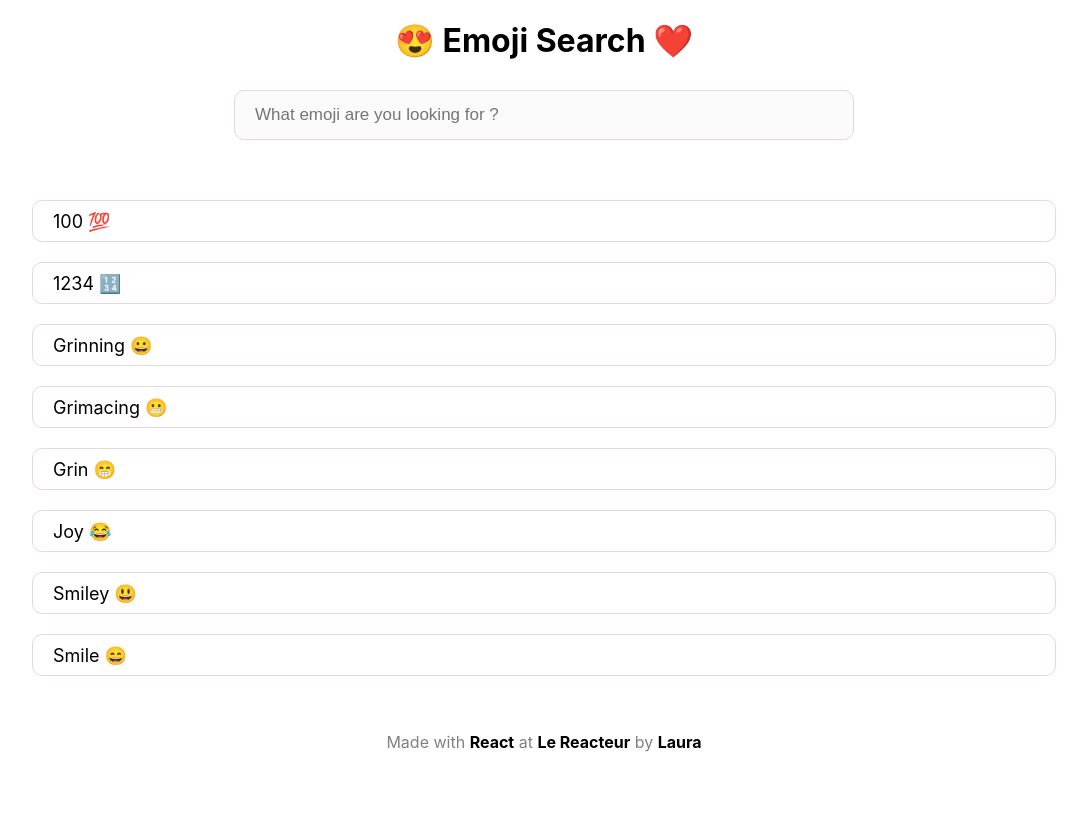
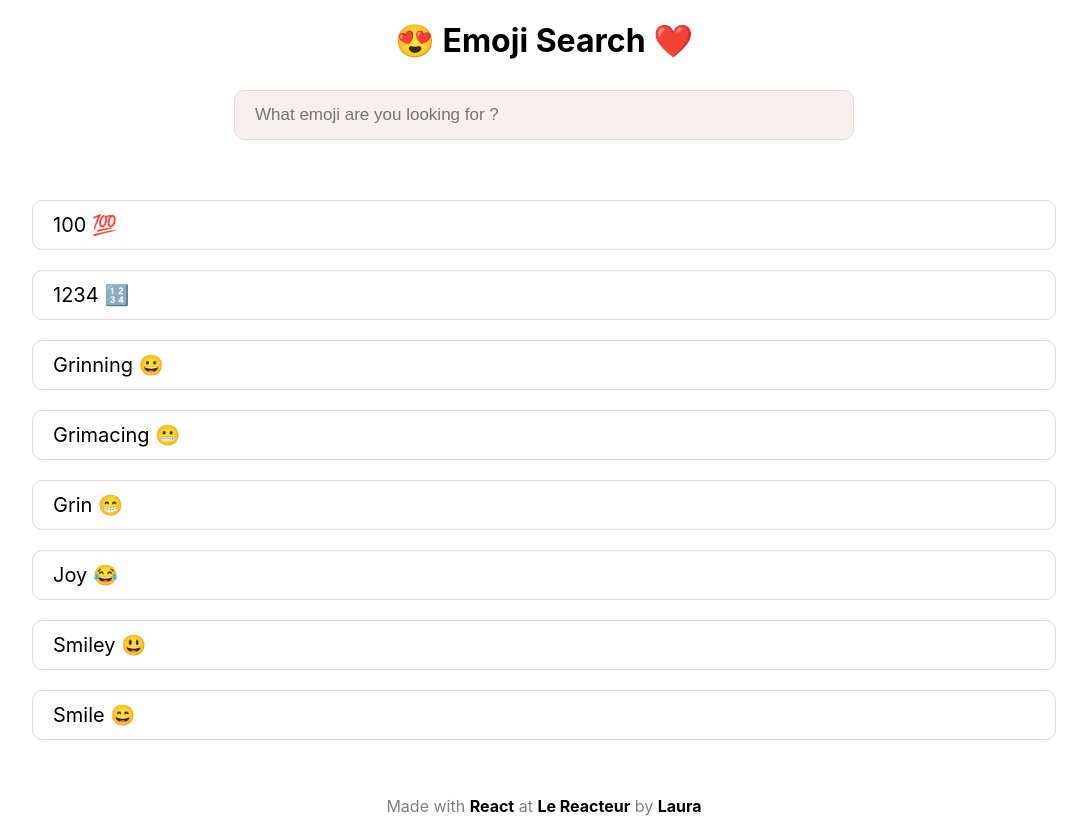
Before and after one commit to Laura-fr/Emoji-Search-react, a React (Create React App) app: page / in a window 1280 px wide. Shown: the whole page, without its empty margins (96-1183 px from the left). Before the commit the page ends 800 px from the top, so only its background shows below. Built offline with nearby package versions, Linux system fonts and the light colour scheme.

Commit message:
json updated

```diff
--- a/src/App.css
+++ b/src/App.css
@@ -1,15 +1,18 @@
-/* container */
+/* CONTAINER */
 
 .container {
   display: flex;
   flex-direction: column;
   align-items: center;
   justify-content: center;
+  cursor: default;
 }
 
 h1 {
   margin-bottom: 30px;
 }
+
+/* SEARCH COMPONENT */
 
 input {
   border: #e7d8d8 1px solid;
@@ -20,11 +23,13 @@ input {
   box-sizing: border-box;
   border-radius: 10px;
   margin-bottom: 50px;
-  background-color: #fcfbfb;
+  background-color: #f8efef;
 }
 
+/* EMOJI COMPONENT */
+
 .line {
-  height: 40px;
+  height: 50px;
   width: 1024px;
   border: #e7d8d8 solid 1px;
   padding: 20px;
@@ -32,9 +37,21 @@ input {
   border-radius: 10px;
   margin: 10px 0;
   display: flex;
+  justify-content: space-between;
   align-items: center;
-  font-size: 18px;
+  font-size: 20px;
+  cursor: pointer;
 }
+
+.line:hover {
+  background-color: #f8efef;
+}
+
+.copy {
+  font-size: 15px;
+}
+
+/* FOOTER PART */
 
 footer {
   margin-top: 30px;
--- a/src/components/Emoji.js
+++ b/src/components/Emoji.js
@@ -1,11 +1,21 @@
-import React from "react";
+import React, { useState } from "react";
 
 const Emoji = (props) => {
+  const [hoverLine, setHoverLine] = useState(false);
+
   return (
-    <div className="line">
+    <div
+      className="line"
+      onMouseEnter={() => setHoverLine(true)}
+      onMouseLeave={() => setHoverLine(false)}
+      onClick={() => {
+        navigator.clipboard.writeText(props.symbol);
+      }}
+    >
       <span>
         {props.title} {props.symbol}
       </span>
+      {hoverLine && <span className="copy">Click to copy !</span>}
     </div>
   );
 };
```
Also changed, not shown: src/emojiList.json, 1 other file (tests, documents, lock files or other folders).
